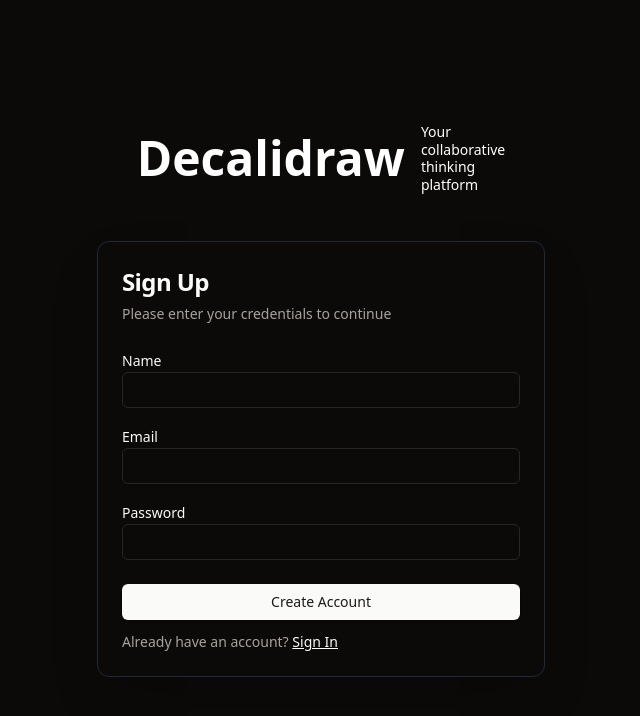
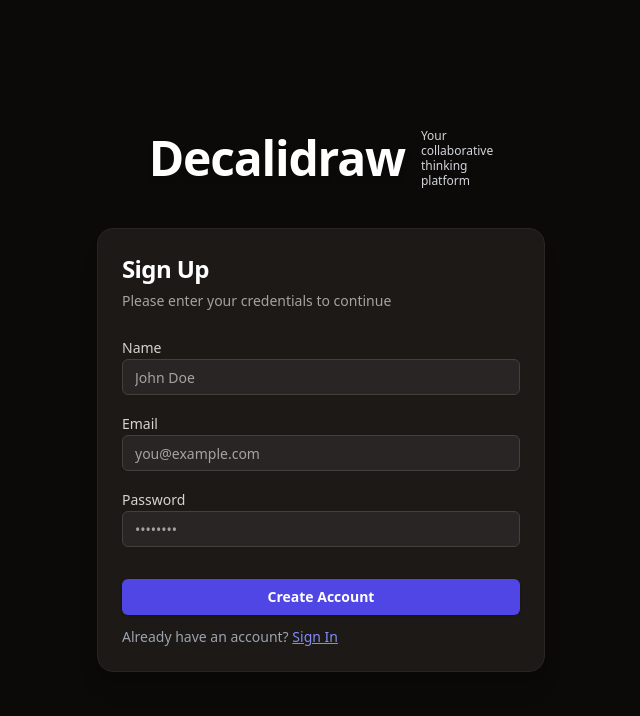
Before and after one commit to durgeshbg/dexcalidraw, a Next.js app in the folder apps/web/: page /signup in a window 1280 px wide. Shown: the top 716 px of the page, without its empty margins (319-959 px from the left). Built offline with nearby package versions, Linux system fonts and the light colour scheme.

Commit message:
feat: enhance UI components with improved styling and user feedback

```diff
--- a/apps/web/app/(auth)/signin/page.tsx
+++ b/apps/web/app/(auth)/signin/page.tsx
@@ -47,10 +47,12 @@ export default function SignIn() {
   };
 
   return (
-    <div className="min-h-screen flex flex-col items-center justify-center px-4 py-8">
-      <div className="flex items-center gap-4 mb-12">
-        <h1 className="text-5xl font-bold text-white">Decalidraw</h1>
-        <div className="flex flex-col leading-tight text-white text-sm">
+    <div className="min-h-screen flex flex-col items-center justify-center px-4 py-8 bg-black-950 text-white">
+      <div className="flex items-center gap-4 mb-10">
+        <h1 className="text-5xl font-bold tracking-tight text-white drop-shadow-md">
+          Decalidraw
+        </h1>
+        <div className="flex flex-col leading-tight text-gray-300 text-xs">
           <p>Your</p>
           <p>collaborative</p>
           <p>thinking</p>
@@ -58,38 +60,48 @@ export default function SignIn() {
         </div>
       </div>
 
-      <Card className="w-full max-w-md shadow-2xl border border-gray-800 bg-background">
+      <Card className="w-full max-w-md border border-stone-800 bg-stone-900 shadow-xl rounded-2xl">
         <form onSubmit={handleSubmit}>
           <CardHeader>
-            <CardTitle className="text-2xl">Sign In</CardTitle>
-            <CardDescription className="text-muted-foreground">
+            <CardTitle className="text-2xl text-white">Sign In</CardTitle>
+            <CardDescription className="text-sm text-gray-400">
               Please enter your credentials to continue
             </CardDescription>
           </CardHeader>
+
           <CardContent className="space-y-4">
             <div>
-              <Label htmlFor="email">Email</Label>
+              <Label htmlFor="email" className="text-sm text-gray-300">
+                Email
+              </Label>
               <Input
                 id="email"
+                type="email"
                 value={email}
                 onChange={(e) => setEmail(e.target.value)}
-                type="email"
                 required
+                className="bg-stone-800 border border-stone-700 text-white placeholder-gray-500 focus:ring-indigo-500 focus:border-indigo-500"
+                placeholder="you@example.com"
               />
             </div>
+
             <div>
-              <Label htmlFor="password">Password</Label>
+              <Label htmlFor="password" className="text-sm text-gray-300">
+                Password
+              </Label>
               <Input
                 id="password"
+                type="password"
                 value={password}
                 onChange={(e) => setPassword(e.target.value)}
-                type="password"
                 required
+                className="bg-stone-800 border border-stone-700 text-white placeholder-gray-500 focus:ring-indigo-500 focus:border-indigo-500"
+                placeholder="••••••••"
               />
             </div>
           </CardContent>
 
-          <CardContent className="flex flex-col sm:flex-row gap-3">
+          <CardContent className="flex flex-col sm:flex-row gap-3 pt-2">
             <Button
               type="button"
               onClick={() => {
@@ -97,7 +109,7 @@ export default function SignIn() {
                 setPassword('123456789');
               }}
               variant="outline"
-              className="w-full"
+              className="w-full border-stone-700 hover:border-indigo-500 hover:text-indigo-400 transition"
             >
               Test Credentials 1
             </Button>
@@ -108,19 +120,25 @@ export default function SignIn() {
                 setPassword('123456789');
               }}
               variant="outline"
-              className="w-full"
+              className="w-full border-stone-700 hover:border-indigo-500 hover:text-indigo-400 transition"
             >
               Test Credentials 2
             </Button>
           </CardContent>
 
-          <CardFooter className="flex flex-col gap-3 items-start">
-            <Button type="submit" className="w-full">
+          <CardFooter className="flex flex-col gap-3 items-start pt-2">
+            <Button
+              type="submit"
+              className="w-full bg-indigo-600 hover:bg-indigo-500 transition text-white font-semibold"
+            >
               Sign In
             </Button>
-            <p className="text-sm text-muted-foreground">
+            <p className="text-sm text-gray-400">
               Don&apos;t have an account?{' '}
-              <Link className="underline text-primary" href="/signup">
+              <Link
+                href="/signup"
+                className="text-indigo-400 underline hover:text-indigo-300"
+              >
                 Sign Up
               </Link>
             </p>
--- a/apps/web/app/(auth)/signup/page.tsx
+++ b/apps/web/app/(auth)/signup/page.tsx
@@ -49,10 +49,12 @@ export default function SignUp() {
   };
 
   return (
-    <div className="min-h-screen flex flex-col items-center justify-center px-4 py-8">
-      <div className="flex items-center gap-4 mb-12">
-        <h1 className="text-5xl font-bold text-white">Decalidraw</h1>
-        <div className="flex flex-col leading-tight text-white text-sm">
+    <div className='min-h-screen flex flex-col items-center justify-center px-4 py-8 bg-black-950 text-white'>
+      <div className='flex items-center gap-4 mb-10'>
+        <h1 className='text-5xl font-bold tracking-tight text-white drop-shadow-md'>
+          Decalidraw
+        </h1>
+        <div className='flex flex-col leading-tight text-gray-300 text-xs'>
           <p>Your</p>
           <p>collaborative</p>
           <p>thinking</p>
@@ -60,53 +62,75 @@ export default function SignUp() {
         </div>
       </div>
 
-      <Card className="w-full max-w-md shadow-2xl border border-gray-800 bg-background">
+      <Card className='w-full max-w-md border border-stone-800 bg-stone-900 shadow-xl rounded-2xl'>
         <form onSubmit={handleSubmit}>
           <CardHeader>
-            <CardTitle className="text-2xl">Sign Up</CardTitle>
-            <CardDescription className="text-muted-foreground">
+            <CardTitle className='text-2xl text-white'>Sign Up</CardTitle>
+            <CardDescription className='text-sm text-stone-400'>
               Please enter your credentials to continue
             </CardDescription>
           </CardHeader>
-          <CardContent className="space-y-4">
+
+          <CardContent className='space-y-4'>
             <div>
-              <Label htmlFor="name">Name</Label>
+              <Label htmlFor='name' className='text-sm text-stone-300'>
+                Name
+              </Label>
               <Input
-                id="name"
+                id='name'
+                type='text'
                 value={name}
                 onChange={(e) => setName(e.target.value)}
-                type="text"
                 required
+                placeholder='John Doe'
+                className='bg-stone-800 border border-stone-700 text-white placeholder-stone-500 focus:ring-indigo-500 focus:border-indigo-500'
               />
             </div>
+
             <div>
-              <Label htmlFor="email">Email</Label>
+              <Label htmlFor='email' className='text-sm text-stone-300'>
+                Email
+              </Label>
               <Input
-                id="email"
+                id='email'
+                type='email'
                 value={email}
                 onChange={(e) => setEmail(e.target.value)}
-                type="email"
                 required
+                placeholder='you@example.com'
+                className='bg-stone-800 border border-stone-700 text-white placeholder-stone-500 focus:ring-indigo-500 focus:border-indigo-500'
               />
             </div>
+
             <div>
-              <Label htmlFor="password">Password</Label>
+              <Label htmlFor='password' className='text-sm text-stone-300'>
+                Password
+              </Label>
               <Input
-                id="password"
+                id='password'
+                type='password'
                 value={password}
                 onChange={(e) => setPassword(e.target.value)}
-                type="password"
                 required
+                placeholder='••••••••'
+                className='bg-stone-800 border border-stone-700 text-white placeholder-stone-500 focus:ring-indigo-500 focus:border-indigo-500'
               />
             </div>
           </CardContent>
-          <CardFooter className="flex flex-col gap-3 items-start">
-            <Button type="submit" className="w-full">
+
+          <CardFooter className='flex flex-col gap-3 items-start pt-2'>
+            <Button
+              type='submit'
+              className='w-full bg-indigo-600 hover:bg-indigo-500 transition text-white font-semibold'
+            >
               Create Account
             </Button>
-            <p className="text-sm text-muted-foreground">
+            <p className='text-sm text-gray-400'>
               Already have an account?{' '}
-              <Link className="underline text-primary" href="/signin">
+              <Link
+                href='/signin'
+                className='text-indigo-400 underline hover:text-indigo-300'
+              >
                 Sign In
               </Link>
             </p>
--- a/apps/web/app/page.tsx
+++ b/apps/web/app/page.tsx
@@ -21,7 +21,7 @@ import {
 export default function Home() {
   const [rooms, setRooms] = React.useState<RoomType[]>([]);
   const [adminRooms, setAdminRooms] = React.useState<RoomType[]>([]);
-  const [dialogOpen, setDialogOpen] = React.useState(false); // Track dialog open state
+  const [dialogOpen, setDialogOpen] = React.useState(false);
 
   React.useEffect(() => {
     const token = localStorage.getItem('dexcalidraw-token');
@@ -54,7 +54,7 @@ export default function Home() {
           { headers: { Authorization: `Bearer ${token}` } }
         );
         setAdminRooms((prev) => [...prev, res.data.room]);
-        setDialogOpen(false); // Close the dialog on success
+        setDialogOpen(false);
         (e.target as HTMLFormElement).reset();
       } catch (e) {
         handleNetworkError(e as AxiosError);
@@ -78,7 +78,12 @@ export default function Home() {
             {rooms.length > 0 ? (
               <div className='flex flex-wrap gap-4 justify-center'>
                 {rooms.map((room: RoomType) => (
-                  <Room key={room.id} room={room} setRooms={setRooms} />
+                  <Room
+                    displayDelete={false}
+                    key={room.id}
+                    room={room}
+                    setRooms={setRooms}
+                  />
                 ))}
               </div>
             ) : (
@@ -95,7 +100,12 @@ export default function Home() {
             {adminRooms.length > 0 ? (
               <div className='flex flex-wrap gap-4 justify-center max-h-96 overflow-y-auto'>
                 {adminRooms.map((room: RoomType) => (
-                  <Room key={room.id} room={room} setRooms={setAdminRooms} />
+                  <Room
+                    displayDelete={true}
+                    key={room.id}
+                    room={room}
+                    setRooms={setAdminRooms}
+                  />
                 ))}
               </div>
             ) : (
--- a/apps/web/components/ChatBox.tsx
+++ b/apps/web/components/ChatBox.tsx
@@ -15,6 +15,7 @@ import {
 } from '@/utils/messageServices';
 import ChatWidget from './ChatWidget';
 import MembersForm from './MembersForm';
+import { toast } from 'react-toastify';
 
 export interface IChatBoxProps {
   roomId: string;
@@ -99,6 +100,7 @@ export default function ChatBox(props: IChatBoxProps) {
       try {
         await addUserReq(userId, props.roomId, token);
         setMembers((prev) => [...prev, { id: userId, name }]);
+        toast.success('User added successfully');
       } catch (error) {
         handleNetworkError(error as AxiosError);
       }
@@ -110,6 +112,7 @@ export default function ChatBox(props: IChatBoxProps) {
       try {
         await removeUserReq(userId, props.roomId, token);
         setMembers((prev) => prev.filter((user) => user.id !== userId));
+        toast.success('User removed successfully');
       } catch (error) {
         handleNetworkError(error as AxiosError);
       }
--- a/apps/web/components/Navbar.tsx
+++ b/apps/web/components/Navbar.tsx
@@ -2,7 +2,13 @@ import * as React from 'react';
 import { Button } from './ui/button';
 import { redirect } from 'next/navigation';
 import { Mode, MODES, SelectedShapeType, SHAPE_TYPES } from '@/lib/types';
-import { Square, Circle, Hand, PencilIcon, RotateCcw } from 'lucide-react';
+import {
+  Square,
+  Circle,
+  Hand,
+  RotateCcw,
+  MousePointer2Icon,
+} from 'lucide-react';
 
 export interface INavbarProps {
   setSelectedShapeType?: React.Dispatch<
@@ -27,7 +33,7 @@ export default function Navbar({
   ];
 
   const modesMapping = [
-    { mode: MODES[0], icon: <PencilIcon size={20} /> },
+    { mode: MODES[0], icon: <MousePointer2Icon size={20} /> },
     { mode: MODES[1], icon: <Hand size={20} /> },
   ];
 
@@ -72,7 +78,13 @@ export default function Navbar({
         </div>
       )}
 
-      <div className='border-l-2 pl-3'>
+      <div className='border-l-2 pl-3 flex gap-3'>
+        <Button
+          onClick={() => redirect('/')}
+          className='px-4 py-2 rounded-md bg-blue-500 hover:bg-blue-400 text-white focus:ring-2 focus:ring-blue-500 transition duration-200'
+        >
+          Home
+        </Button>
         <Button
           onClick={() => {
             localStorage.removeItem('dexcalidraw-token');
--- a/apps/web/components/Room.tsx
+++ b/apps/web/components/Room.tsx
@@ -10,6 +10,7 @@ import { toast } from 'react-toastify';
 export interface IRoomProps {
   room: RoomType;
   setRooms?: React.Dispatch<React.SetStateAction<RoomType[]>>;
+  displayDelete?: boolean;
 }
 
 export default function Room(props: IRoomProps) {
@@ -50,12 +51,14 @@ export default function Room(props: IRoomProps) {
           {props.room.name}
         </CardFooter>
 
+        {props.displayDelete && (
           <Button
             onClick={handleDelete}
             className='absolute top-2 right-2 bg-red-500 hover:bg-red-600 text-white w-8 h-8 flex items-center justify-center rounded-full shadow-md transition-all duration-200 ease-in-out'
           >
             <DeleteIcon className='w-4 h-4' />
           </Button>
+        )}
       </Card>
     </div>
   );
```
Lines whose indentation alone changed are shown as unchanged.
